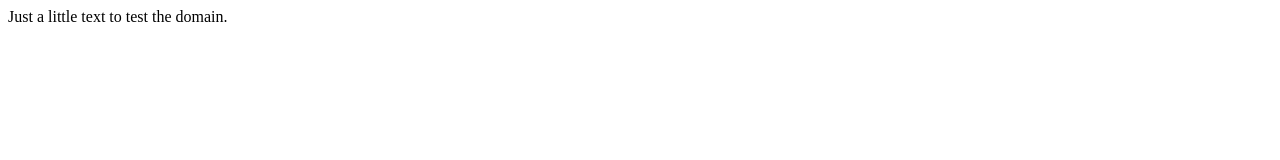
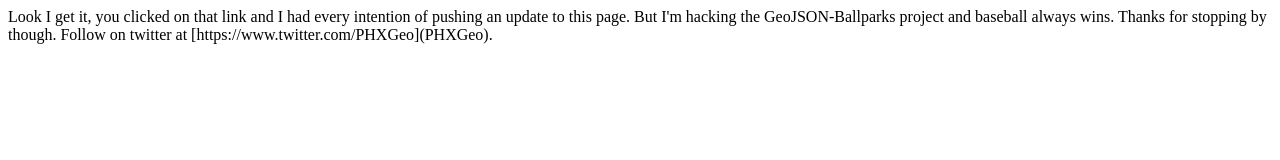
Before and after one commit to PHXGeo/phxgeo.github.io, a plain HTML site: page index.html in a window 1280 px wide. Drawn offline with Linux system fonts and the light colour scheme.

Commit message:
I was never going to put a <p> in...

```diff
--- a/index.html
+++ b/index.html
@@ -3,6 +3,6 @@
         <title>PHXGeo Homepage</title>
     </head>
     <body>
-        Just a little text to test the domain.
+        Look I get it, you clicked on that link and I had every intention of pushing an update to this page.  But I'm hacking the GeoJSON-Ballparks project and baseball always wins.  Thanks for stopping by though.  Follow on twitter at [https://www.twitter.com/PHXGeo](PHXGeo).
     </body>
 </html>
```
